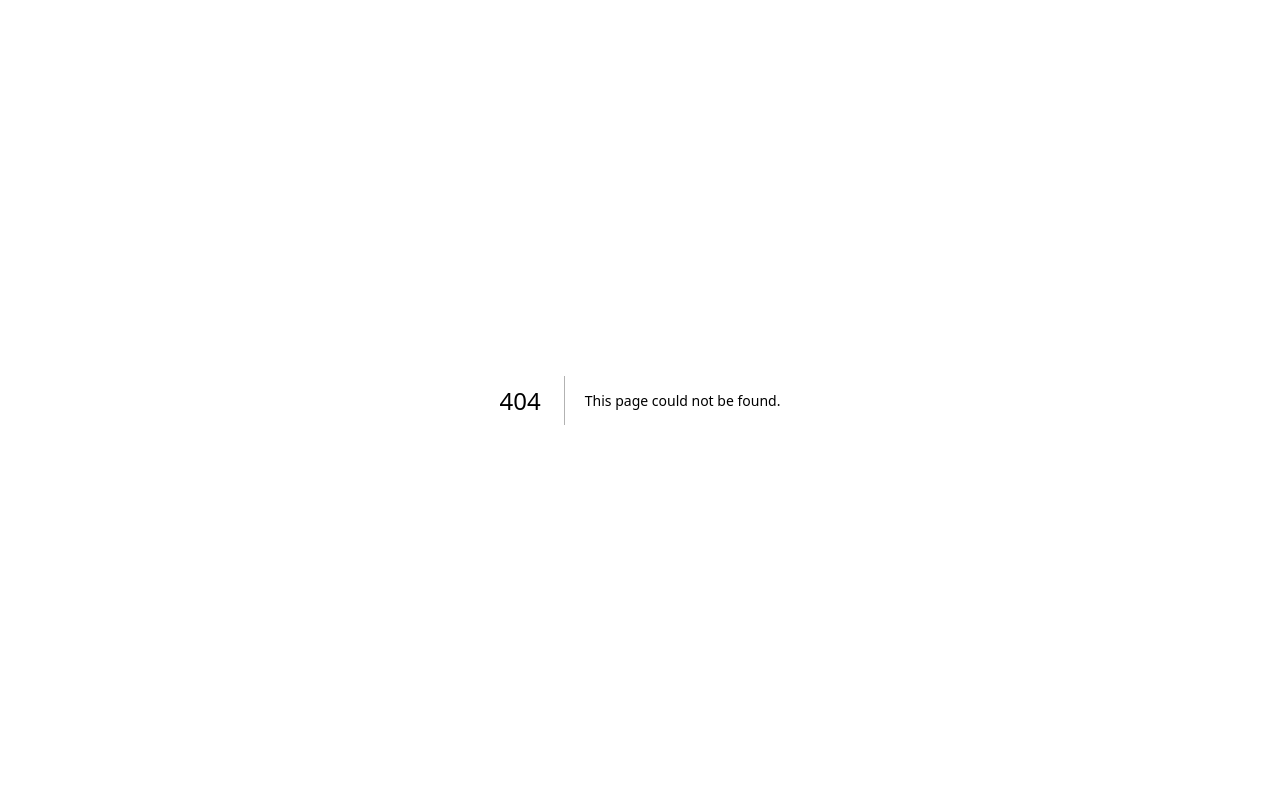
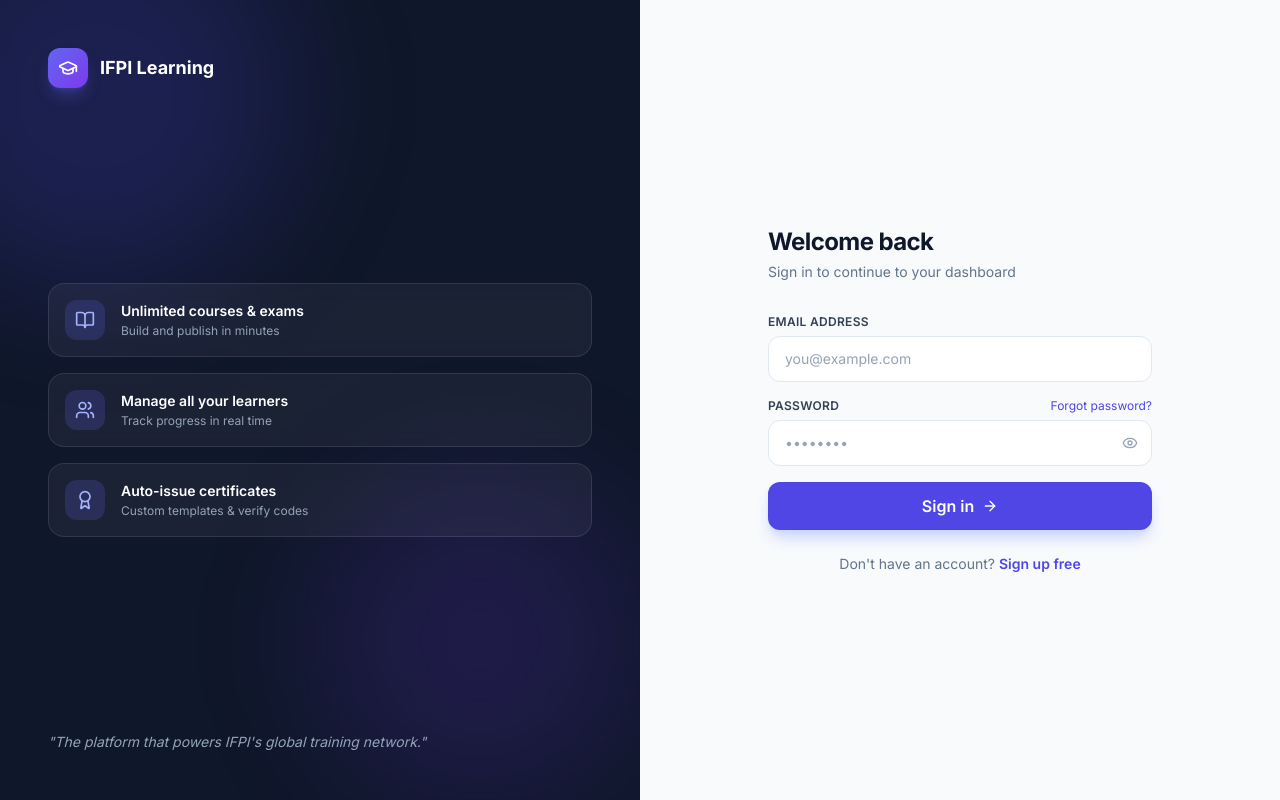
Before and after one commit to grantaustin1/ifpiLearningPlatform, a Next.js app: page /login in a window 1280 px wide. Before the commit this address had no page. Built offline with nearby package versions, Linux system fonts and the light colour scheme.

Commit message:
Initial commit - batch 1/5

```diff
--- /dev/null
+++ b/src/app/(auth)/login/page.tsx
@@ -0,0 +1,160 @@
+"use client"
+
+import { useState } from "react"
+import Link from "next/link"
+import { useRouter } from "next/navigation"
+import { signIn } from "next-auth/react"
+import { GraduationCap, Eye, EyeOff, ArrowRight, BookOpen, Award, Users } from "lucide-react"
+
+export default function LoginPage() {
+  const router = useRouter()
+  const [email, setEmail]       = useState("")
+  const [password, setPassword] = useState("")
+  const [showPw, setShowPw]     = useState(false)
+  const [error, setError]       = useState("")
+  const [loading, setLoading]   = useState(false)
+
+  const handleSubmit = async (e: React.FormEvent) => {
+    e.preventDefault()
+    setLoading(true)
+    setError("")
+    const res = await signIn("credentials", { email, password, redirect: false })
+    if (res?.error) {
+      setError("Invalid email or password")
+      setLoading(false)
+    } else {
+      router.push("/dashboard")
+    }
+  }
+
+  return (
+    <div className="min-h-screen flex">
+      {/* Left panel — branding */}
+      <div className="hidden lg:flex lg:w-1/2 bg-[#0f172a] relative overflow-hidden flex-col justify-between p-12">
+        {/* Gradient orbs */}
+        <div className="absolute -top-24 -left-24 w-96 h-96 bg-indigo-600/20 rounded-full blur-3xl pointer-events-none" />
+        <div className="absolute bottom-0 right-0 w-80 h-80 bg-violet-600/15 rounded-full blur-3xl pointer-events-none" />
+
+        {/* Logo */}
+        <div className="relative z-10 flex items-center gap-3">
+          <div className="w-10 h-10 rounded-xl bg-gradient-to-br from-indigo-500 to-violet-600 flex items-center justify-center shadow-lg shadow-indigo-500/30">
+            <GraduationCap className="h-5 w-5 text-white" />
+          </div>
+          <span className="text-white font-bold text-lg">IFPI Learning</span>
+        </div>
+
+        {/* Feature pills */}
+        <div className="relative z-10 space-y-4">
+          {[
+            { icon: BookOpen, label: "Unlimited courses & exams",   sub: "Build and publish in minutes" },
+            { icon: Users,    label: "Manage all your learners",     sub: "Track progress in real time" },
+            { icon: Award,    label: "Auto-issue certificates",      sub: "Custom templates & verify codes" },
+          ].map(f => (
+            <div key={f.label} className="flex items-center gap-4 bg-white/5 backdrop-blur border border-white/10 rounded-2xl p-4">
+              <div className="w-10 h-10 rounded-xl bg-indigo-500/20 flex items-center justify-center flex-shrink-0">
+                <f.icon className="h-5 w-5 text-indigo-300" />
+              </div>
+              <div>
+                <p className="text-sm font-semibold text-white">{f.label}</p>
+                <p className="text-xs text-slate-400 mt-0.5">{f.sub}</p>
+              </div>
+            </div>
+          ))}
+        </div>
+
+        {/* Quote */}
+        <div className="relative z-10">
+          <p className="text-slate-400 text-sm italic">"The platform that powers IFPI's global training network."</p>
+        </div>
+      </div>
+
+      {/* Right panel — form */}
+      <div className="flex-1 flex items-center justify-center p-8 bg-slate-50">
+        <div className="w-full max-w-sm">
+
+          {/* Mobile logo */}
+          <div className="flex lg:hidden items-center gap-2 mb-8 justify-center">
+            <div className="w-9 h-9 rounded-xl bg-gradient-to-br from-indigo-500 to-violet-600 flex items-center justify-center">
+              <GraduationCap className="h-5 w-5 text-white" />
+            </div>
+            <span className="text-xl font-bold text-slate-900">IFPI Learning</span>
+          </div>
+
+          <div className="mb-8">
+            <h1 className="text-2xl font-bold text-slate-900 tracking-tight">Welcome back</h1>
+            <p className="text-slate-500 text-sm mt-1">Sign in to continue to your dashboard</p>
+          </div>
+
+          {error && (
+            <div className="mb-5 bg-red-50 border border-red-200 text-red-700 rounded-xl px-4 py-3 text-sm flex items-start gap-2">
+              <span className="mt-0.5">⚠</span> {error}
+            </div>
+          )}
+
+          <form onSubmit={handleSubmit} className="space-y-4">
+            <div>
+              <label className="block text-xs font-semibold text-slate-700 mb-1.5 uppercase tracking-wide">
+                Email address
+              </label>
+              <input
+                type="email"
+                required
+                value={email}
+                onChange={e => setEmail(e.target.value)}
+                className="w-full px-4 py-3 bg-white border border-slate-200 rounded-xl text-sm text-slate-900 placeholder:text-slate-400 focus:outline-none focus:ring-2 focus:ring-indigo-500/40 focus:border-indigo-400 transition-all"
+                placeholder="you@example.com"
+                autoComplete="email"
+              />
+            </div>
+
+            <div>
+              <div className="flex items-center justify-between mb-1.5">
+                <label className="block text-xs font-semibold text-slate-700 uppercase tracking-wide">
+                  Password
+                </label>
+                <button type="button" className="text-xs text-indigo-600 hover:underline">Forgot password?</button>
+              </div>
+              <div className="relative">
+                <input
+                  type={showPw ? "text" : "password"}
+                  required
+                  value={password}
+                  onChange={e => setPassword(e.target.value)}
+                  className="w-full px-4 py-3 bg-white border border-slate-200 rounded-xl text-sm text-slate-900 placeholder:text-slate-400 focus:outline-none focus:ring-2 focus:ring-indigo-500/40 focus:border-indigo-400 transition-all pr-11"
+                  placeholder="••••••••"
+                  autoComplete="current-password"
+                />
+                <button
+                  type="button"
+                  onClick={() => setShowPw(!showPw)}
+                  className="absolute right-3.5 top-1/2 -translate-y-1/2 text-slate-400 hover:text-slate-600"
+                >
+                  {showPw ? <EyeOff className="h-4 w-4" /> : <Eye className="h-4 w-4" />}
+                </button>
+              </div>
+            </div>
+
+            <button
+              type="submit"
+              disabled={loading}
+              className="w-full flex items-center justify-center gap-2 bg-indigo-600 hover:bg-indigo-700 disabled:opacity-60 text-white font-semibold py-3 rounded-xl shadow-lg shadow-indigo-200 hover:shadow-xl hover:shadow-indigo-200 transition-all hover:-translate-y-0.5 active:translate-y-0 mt-2"
+            >
+              {loading ? (
+                <span className="inline-block w-4 h-4 border-2 border-white/30 border-t-white rounded-full animate-spin" />
+              ) : (
+                <>Sign in <ArrowRight className="h-4 w-4" /></>
+              )}
+            </button>
+          </form>
+
+          <p className="text-center text-sm text-slate-500 mt-6">
+            Don't have an account?{" "}
+            <Link href="/register" className="text-indigo-600 hover:text-indigo-700 font-semibold">
+              Sign up free
+            </Link>
+          </p>
+        </div>
+      </div>
+    </div>
+  )
+}
```
